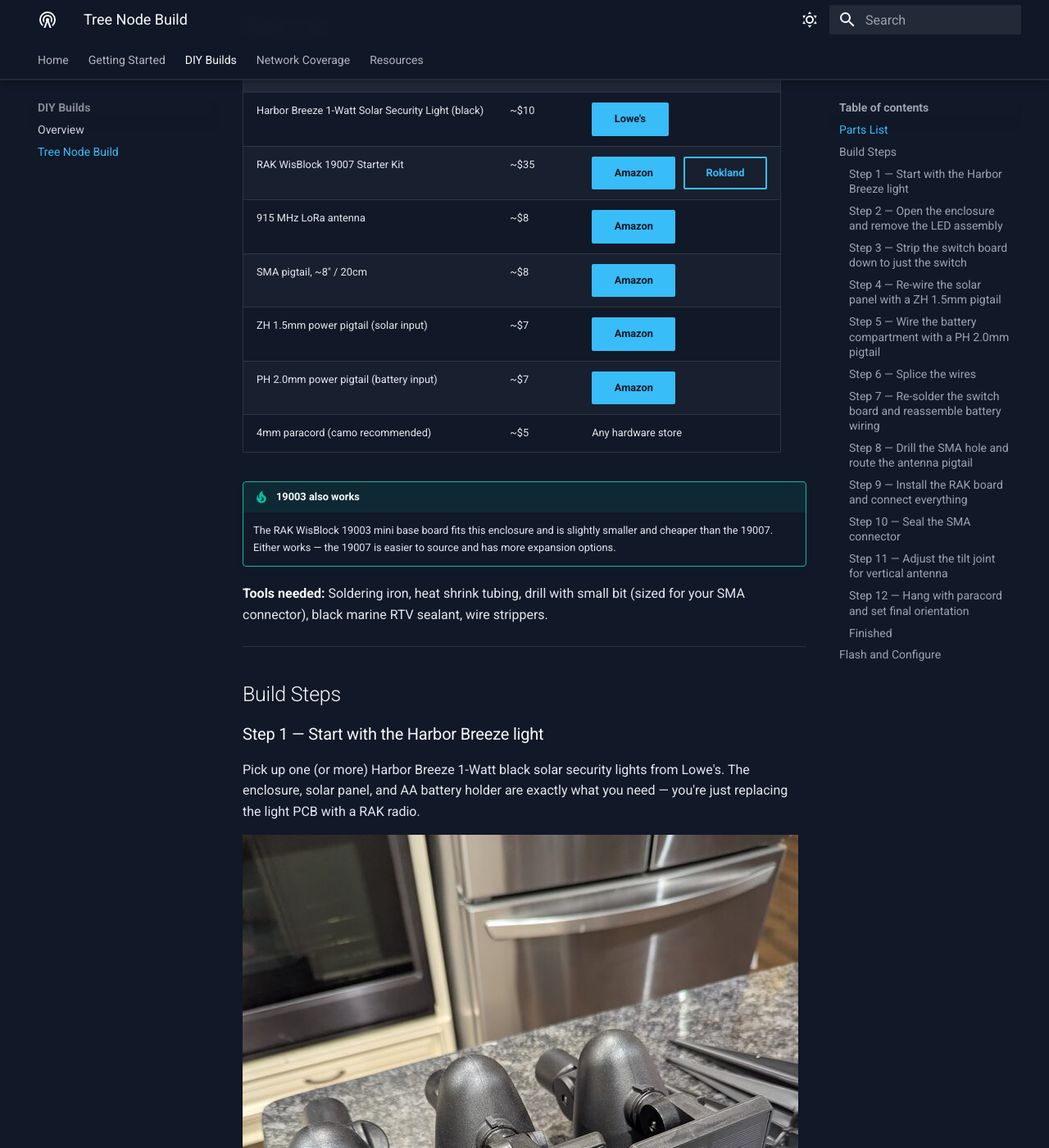
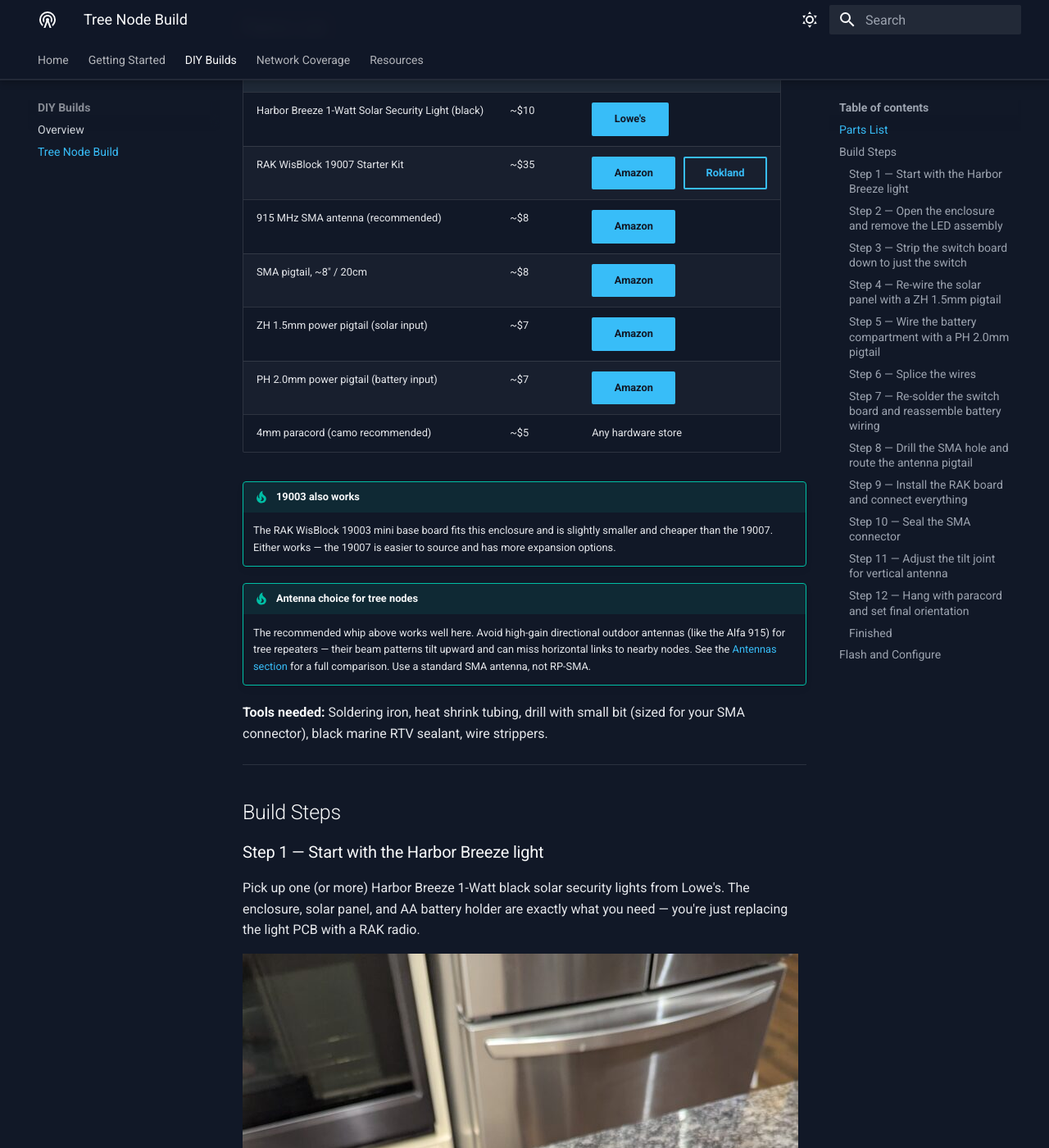
Before and after one commit to copelaje/csrameshcore, an MkDocs documentation site: the page built from docs/diy-tree-node.md, in a window 1280 px wide and 1400 px high, scrolled down 548 px. Shown: the whole window at 82% size. Built offline with MkDocs 1.6.1 and Material for MkDocs 9.7.7, drawn with Linux system fonts in a browser that asks for light colours.

Commit message:
added more antenna details

```diff
--- a/docs/diy-tree-node.md
+++ b/docs/diy-tree-node.md
@@ -13,7 +13,7 @@
 |---|---|---|
 | Harbor Breeze 1-Watt Solar Security Light (black) | ~$10 | [Lowe's](https://www.lowes.com/pd/Harbor-Breeze-1-Watt-Black/5015598033){ .md-button .md-button--primary } |
 | RAK WisBlock 19007 Starter Kit | ~$35 | [Amazon](https://www.amazon.com/RAKwireless-WisBlock-Meshtastic-Starter-RAK19007/dp/B0CHKZJK9C?tag=csrameshcore-20){ .md-button .md-button--primary } &nbsp; [Rokland](https://store.rokland.com/products/rak-wireless-wisblock-meshtastic-starter-kit){ .md-button } |
-| 915 MHz LoRa antenna | ~$8 | [Amazon](https://www.amazon.com/dp/B0DPSB5F8R?tag=csrameshcore-20){ .md-button .md-button--primary } |
+| 915 MHz SMA antenna (recommended) | ~$8 | [Amazon](https://www.amazon.com/dp/B0DPSB5F8R?tag=csrameshcore-20){ .md-button .md-button--primary } |
 | SMA pigtail, ~8" / 20cm | ~$8 | [Amazon](https://www.amazon.com/dp/B0B9RXM7TB?tag=csrameshcore-20){ .md-button .md-button--primary } |
 | ZH 1.5mm power pigtail (solar input) | ~$7 | [Amazon](https://www.amazon.com/dp/B0CRQZLGFZ?tag=csrameshcore-20){ .md-button .md-button--primary } |
 | PH 2.0mm power pigtail (battery input) | ~$7 | [Amazon](https://www.amazon.com/dp/B0B2DC8ST8?tag=csrameshcore-20){ .md-button .md-button--primary } |
@@ -21,6 +21,9 @@
 
 !!! tip "19003 also works"
     The RAK WisBlock 19003 mini base board fits this enclosure and is slightly smaller and cheaper than the 19007. Either works — the 19007 is easier to source and has more expansion options.
+
+!!! tip "Antenna choice for tree nodes"
+    The recommended whip above works well here. Avoid high-gain directional outdoor antennas (like the Alfa 915) for tree repeaters — their beam patterns tilt upward and can miss horizontal links to nearby nodes. See the [Antennas section](hardware.md#antennas) for a full comparison. Use a standard SMA antenna, not RP-SMA.
 
 **Tools needed:** Soldering iron, heat shrink tubing, drill with small bit (sized for your SMA connector), black marine RTV sealant, wire strippers.
 
--- a/docs/stylesheets/extra.css
+++ b/docs/stylesheets/extra.css
@@ -322,7 +322,10 @@
 .product-image {
   display: block;
   max-width: 280px;
-  width: 100%;
+  max-height: 300px;
+  width: auto;
+  height: auto;
+  object-fit: contain;
   border-radius: 8px;
   margin: 1rem 0 1.5rem 0;
   border: 1px solid var(--mc-border);
```
Also changed, not shown: docs/diy-builds.md (+4 -0 lines), docs/hardware.md (+57 -8 lines), docs/assets/hardware/heltec-wifi-lora32-v3.png (deleted).
